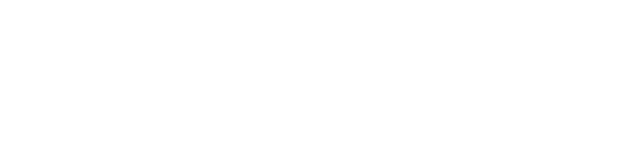
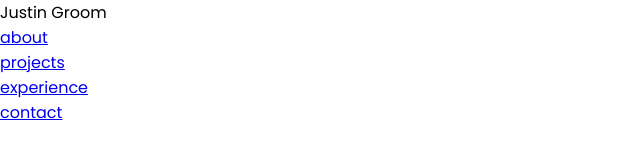
Before and after one commit to JustinGroom/html-css-js-portfolio, a plain HTML site: page index.html in a window 1280 px wide. Shown: the whole page, without its empty margins (0-640 px from the left). Drawn offline with Linux system fonts and the light colour scheme.

Commit message:
html nav and font family

```diff
--- a/index.html
+++ b/index.html
@@ -8,7 +8,17 @@
     <link rel="stylesheet" href="mediaqueries.css">
 </head>
 <body>
-    <nav id="desktop-nav"></nav>
+    <nav id="desktop-nav">
+        <div class="logo">Justin Groom</div>
+        <div>
+            <ul class="nav-list">
+                <li><a href="#about">about</a></li>
+                <li><a href="#projects">projects</a></li>
+                <li><a href="#experience">experience</a></li>
+                <li><a href="#contact">contact</a></li>
+            </ul>
+        </div>
+    </nav>
     <script src="script.js"></script>
 </body>
 </html>
--- a/style.css
+++ b/style.css
@@ -0,0 +1,12 @@
+/* Genral */
+
+@import url('https://fonts.googleapis.com/css2?family=Poppins:wght@300;400;500;600&display=swap');
+
+* {
+    margin: 0;
+    padding: 0;
+}
+
+body {
+    font-family: "Poppins", sans-serif;
+}
```
